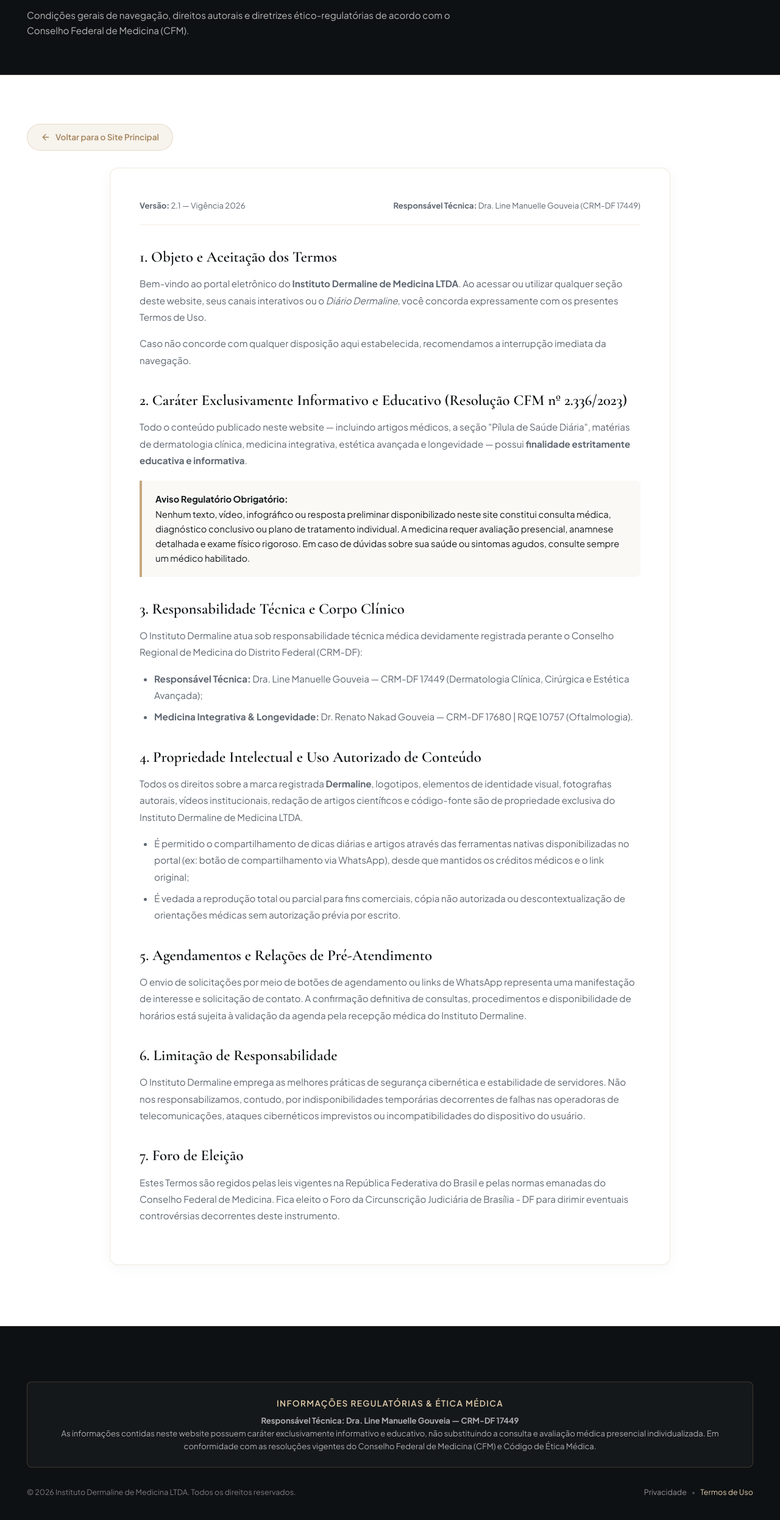
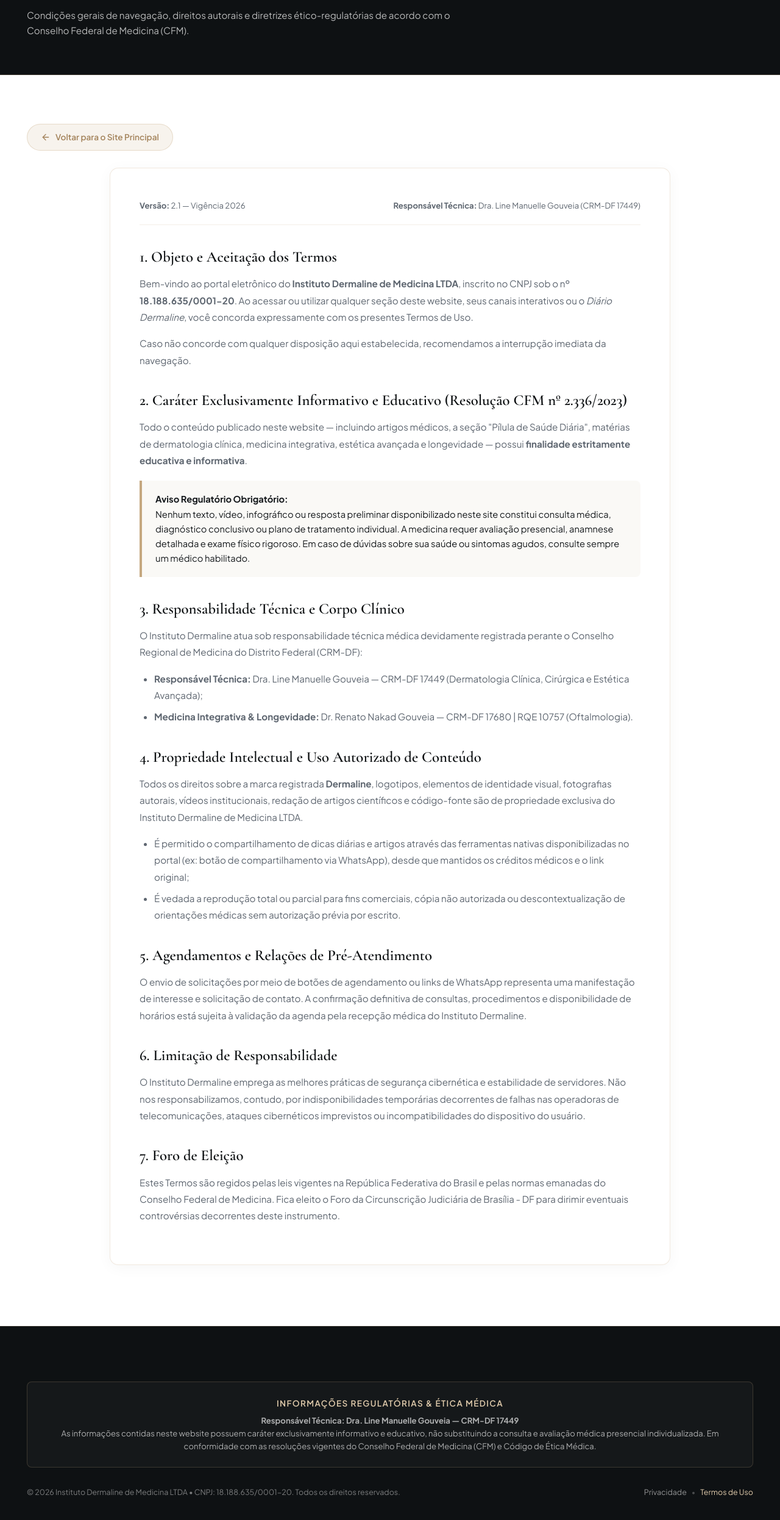
Before and after one commit to renatonakad-byte/Instituto-Dermaline-Website, a plain HTML site: page termos.html in a window 1280 px wide. Shown: the part 238-2730 px from the top of the page at 61% size. Drawn offline with nearby package versions, Linux system fonts and the light colour scheme.

Commit message:
feat: adicionar meta tag de verificacao Meta/Facebook e CNPJ no rodape e politicas

```diff
--- a/termos.html
+++ b/termos.html
@@ -5,6 +5,8 @@
   <meta name="viewport" content="width=device-width, initial-scale=1.0">
   <title>Termos de Uso &amp; Condições Gerais | Instituto Dermaline</title>
   <meta name="description" content="Termos e Condições de Uso do website do Instituto Dermaline. Orientações sobre caráter informativo e educativo em conformidade com o Conselho Federal de Medicina (CFM).">
+  <!-- Verificação de Domínio da Meta (WhatsApp Business / Facebook) -->
+  <meta name="facebook-domain-verification" content="s4b2sv2k14nexsb6jcoruiaeq7c2up" />
 
   <!-- Favicon -->
   <link rel="icon" type="image/png" href="assets/images/favicon.png">
@@ -196,7 +198,7 @@
         <div class="legal-block">
           <h2>1. Objeto e Aceitação dos Termos</h2>
           <p>
-            Bem-vindo ao portal eletrônico do <strong>Instituto Dermaline de Medicina LTDA</strong>. Ao acessar ou utilizar qualquer seção deste website, seus canais interativos ou o <em>Diário Dermaline</em>, você concorda expressamente com os presentes Termos de Uso.
+            Bem-vindo ao portal eletrônico do <strong>Instituto Dermaline de Medicina LTDA</strong>, inscrito no CNPJ sob o nº <strong>18.188.635/0001-20</strong>. Ao acessar ou utilizar qualquer seção deste website, seus canais interativos ou o <em>Diário Dermaline</em>, você concorda expressamente com os presentes Termos de Uso.
           </p>
           <p>
             Caso não concorde com qualquer disposição aqui estabelecida, recomendamos a interrupção imediata da navegação.
@@ -274,7 +276,7 @@
       </div>
 
       <div class="footer-bottom" style="padding-right: 0;">
-        <span>&copy; 2026 Instituto Dermaline de Medicina LTDA. Todos os direitos reservados.</span>
+        <span>&copy; 2026 Instituto Dermaline de Medicina LTDA • CNPJ: 18.188.635/0001-20. Todos os direitos reservados.</span>
         <div class="footer-legal-links">
           <a href="privacidade.html" class="footer-legal-link">Privacidade</a>
           <span class="divider-dot">•</span>
```
Also changed, not shown: index.html (+3 -1 lines), privacidade.html (+4 -2 lines), 2 other files.
